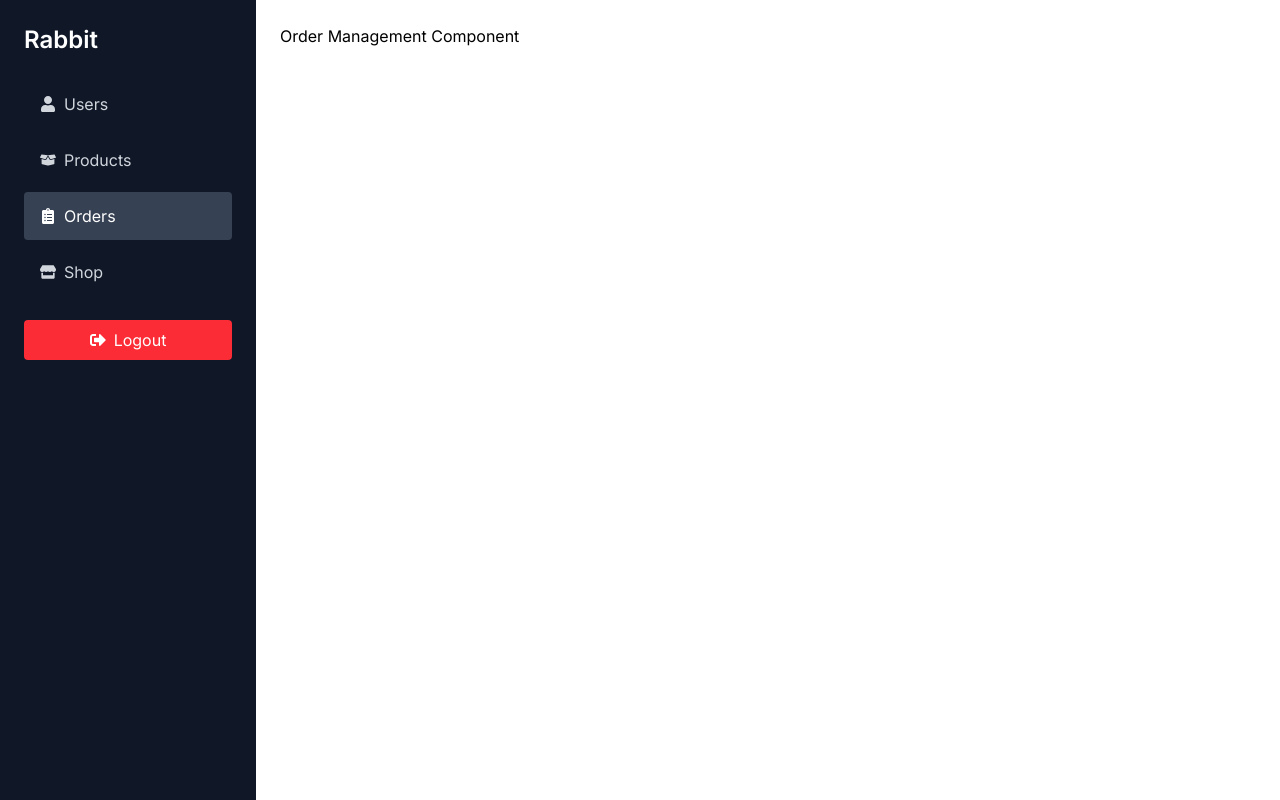
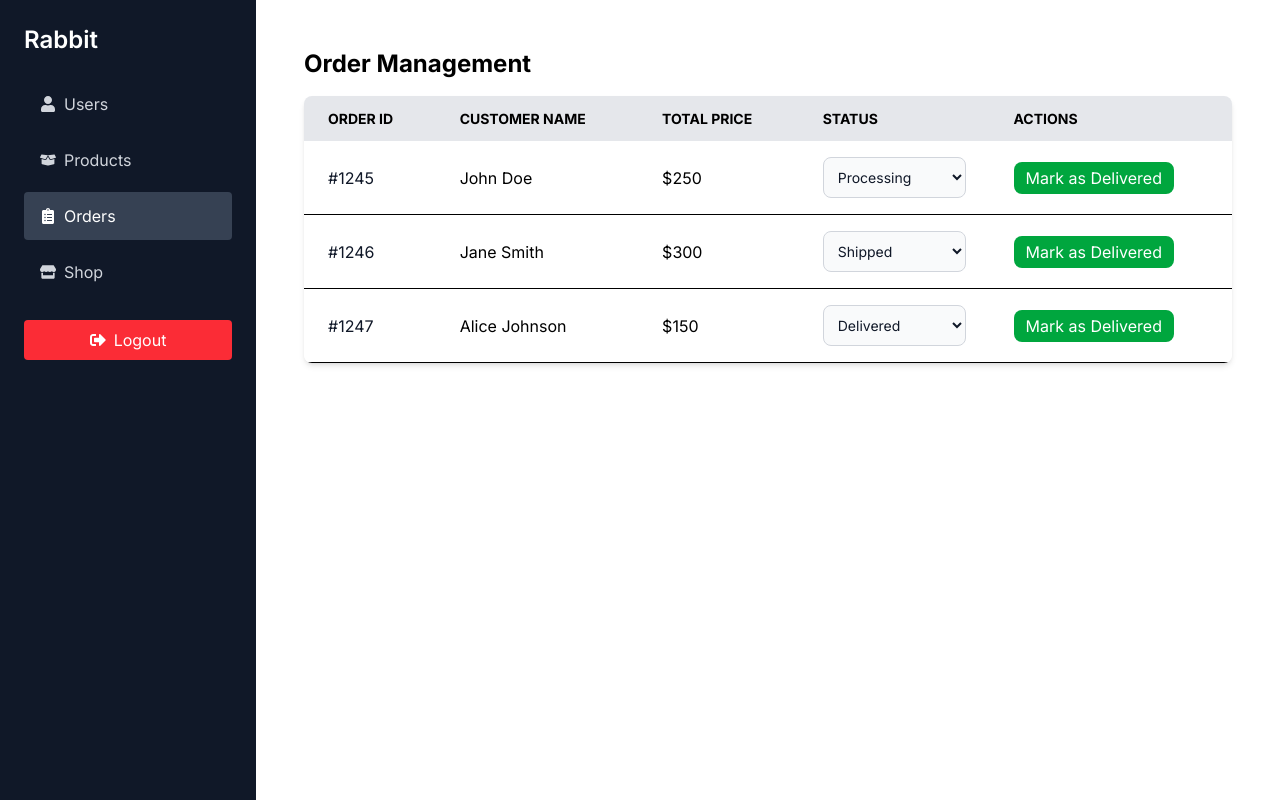
Before and after one commit to hridik-suresh/Rabbit-Co, a React (Vite) app in the folder frontend/vite-project/: page /admin/orders in a window 1280 px wide. Built offline with nearby package versions, Linux system fonts and the light colour scheme.

Commit message:
Now the Admin pannel is completed by finishing the OrderManagement page.

```diff
--- a/frontend/vite-project/src/components/Admin/OrderManagement.jsx
+++ b/frontend/vite-project/src/components/Admin/OrderManagement.jsx
@@ -1,4 +1,89 @@
 const OrderManagementr = () => {
-  return <div>Order Management Component</div>;
+  const orders = [
+    {
+      _id: 1245,
+      user: { name: "John Doe" },
+      totalPrice: 250,
+      status: "Processing",
+    },
+    {
+      _id: 1246,
+      user: { name: "Jane Smith" },
+      totalPrice: 300,
+      status: "Shipped",
+    },
+    {
+      _id: 1247,
+      user: { name: "Alice Johnson" },
+      totalPrice: 150,
+      status: "Delivered",
+    },
+  ]; // Placeholder for order data
+
+  const handleStatusChange = (orderId, newStatus) => {
+    // Logic to handle status change (e.g., API call to update order status)
+    console.log(`Order ID: ${orderId}, New Status: ${newStatus}`);
+  };
+
+  return (
+    <div className="max-w-7xl mx-auto p-6">
+      <h1 className="text-2xl font-bold mb-4">Order Management</h1>
+      <div className="overflow-x-auto shadow-md sm:rounded-lg">
+        <table className="min-w-full bg-white">
+          <thead className="bg-gray-200 uppercase text-sm leading-normal">
+            <tr>
+              <th className="py-3 px-6 text-left">Order ID</th>
+              <th className="py-3 px-6 text-left">Customer Name</th>
+              <th className="py-3 px-6 text-left">Total Price</th>
+              <th className="py-3 px-6 text-left">Status</th>
+              <th className="py-3 px-6 text-left">Actions</th>
+            </tr>
+          </thead>
+          <tbody>
+            {orders.length > 0 ? (
+              orders.map((order) => (
+                <tr
+                  key={order._id}
+                  className="border-b cursor-pointer hover:bg-gray-100"
+                >
+                  <td className="py-4 px-6 text-gray-900">#{order._id}</td>
+                  <td className="py-4 px-6">{order.user.name}</td>
+                  <td className="py-4 px-6">${order.totalPrice}</td>
+                  <td className="py-4 px-6">
+                    <select
+                      value={order.status}
+                      onChange={(e) => {
+                        handleStatusChange(order._id, e.target.value);
+                      }}
+                      className="bg-gray-50 border border-gray-300 text-gray-900 text-sm rounded-lg focus:ring-blue-500 focus:border-blue-500 block w-full p-2.5"
+                    >
+                      <option value="Processing">Processing</option>
+                      <option value="Shipped">Shipped</option>
+                      <option value="Delivered">Delivered</option>
+                      <option value="Cancelled">Cancelled</option>
+                    </select>
+                  </td>
+                  <td className="py-4 px-6">
+                    <button
+                      onClick={() => handleStatusChange(order._id, "Delivered")}
+                      className="bg-green-600 text-white px-3 py-1 rounded-lg hover:bg-green-700"
+                    >
+                      Mark as Delivered
+                    </button>
+                  </td>
+                </tr>
+              ))
+            ) : (
+              <tr>
+                <td colSpan="5" className="text-center py-4 px-6">
+                  No orders found.
+                </td>
+              </tr>
+            )}
+          </tbody>
+        </table>
+      </div>
+    </div>
+  );
 };
 export default OrderManagementr;
--- a/frontend/vite-project/src/components/Admin/UserManagement.jsx
+++ b/frontend/vite-project/src/components/Admin/UserManagement.jsx
@@ -131,7 +131,8 @@
             </tr>
           </thead>
           <tbody>
-            {users.map((user, index) => (
+            {users.length > 0 ? (
+              users.map((user, index) => (
                 <tr key={index} className="border-t">
                   <td className="py-3 px-4 whitespace-nowrap">{user.name}</td>
                   <td className="py-3 px-4">{user.email}</td>
@@ -156,7 +157,14 @@
                     </button>
                   </td>
                 </tr>
-            ))}
+              ))
+            ) : (
+              <tr>
+                <td colSpan="4" className="text-center py-4 px-6">
+                  No users found.
+                </td>
+              </tr>
+            )}
           </tbody>
         </table>
       </div>
```
Lines whose indentation alone changed are shown as unchanged.
